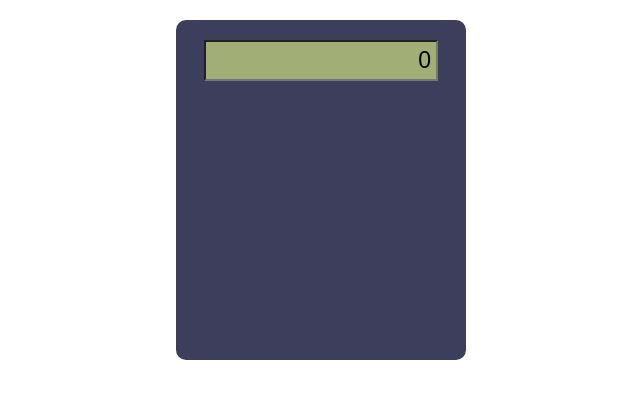
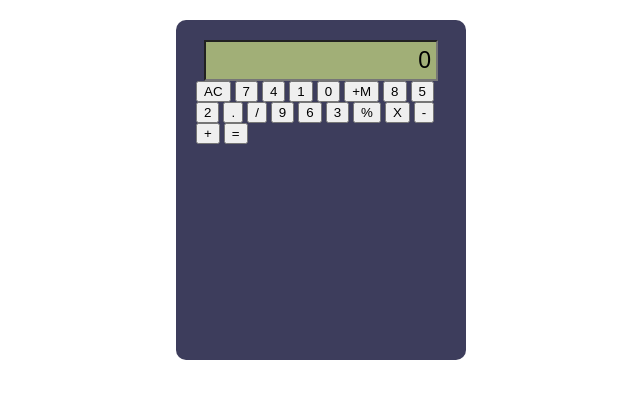
Before and after one commit to pritiugale114/icp-8-assignment-18, a plain HTML site: page index.html in a window 1280 px wide. Shown: the whole page, without its empty margins (319-959 px from the left). Drawn offline with Linux system fonts and the light colour scheme.

Commit message:
buttons added

```diff
--- a/index.html
+++ b/index.html
@@ -14,7 +14,6 @@
         padding: 20px;
        }
        .screen{
-
         width:220px ;
         background-color: #a1af77;
         text-align: right;
@@ -29,6 +28,30 @@
 <body>
     <div class="calculator-container">
         <input class="screen" value="0">
+        <div class="buttons">
+            <button class="btn">AC</button>
+            <button class="btn">7</button>
+            <button class="btn">4</button>
+            <button class="btn">1</button>
+            <button class="btn">0</button>
+
+            <button class="btn">+M</button>
+            <button class="btn">8</button>
+            <button class="btn">5</button>
+            <button class="btn">2</button>
+            <button class="btn">.</button>
+
+            <button class="btn">/</button>
+            <button class="btn">9</button>
+            <button class="btn">6</button>
+            <button class="btn">3</button>
+            <button class="btn">%</button>
+
+            <button class="btn">X</button>
+            <button class="btn">-</button>
+            <button class="btn">+</button>
+            <button class="btn">=</button>
+        </div>
 
 
     </div>
```
